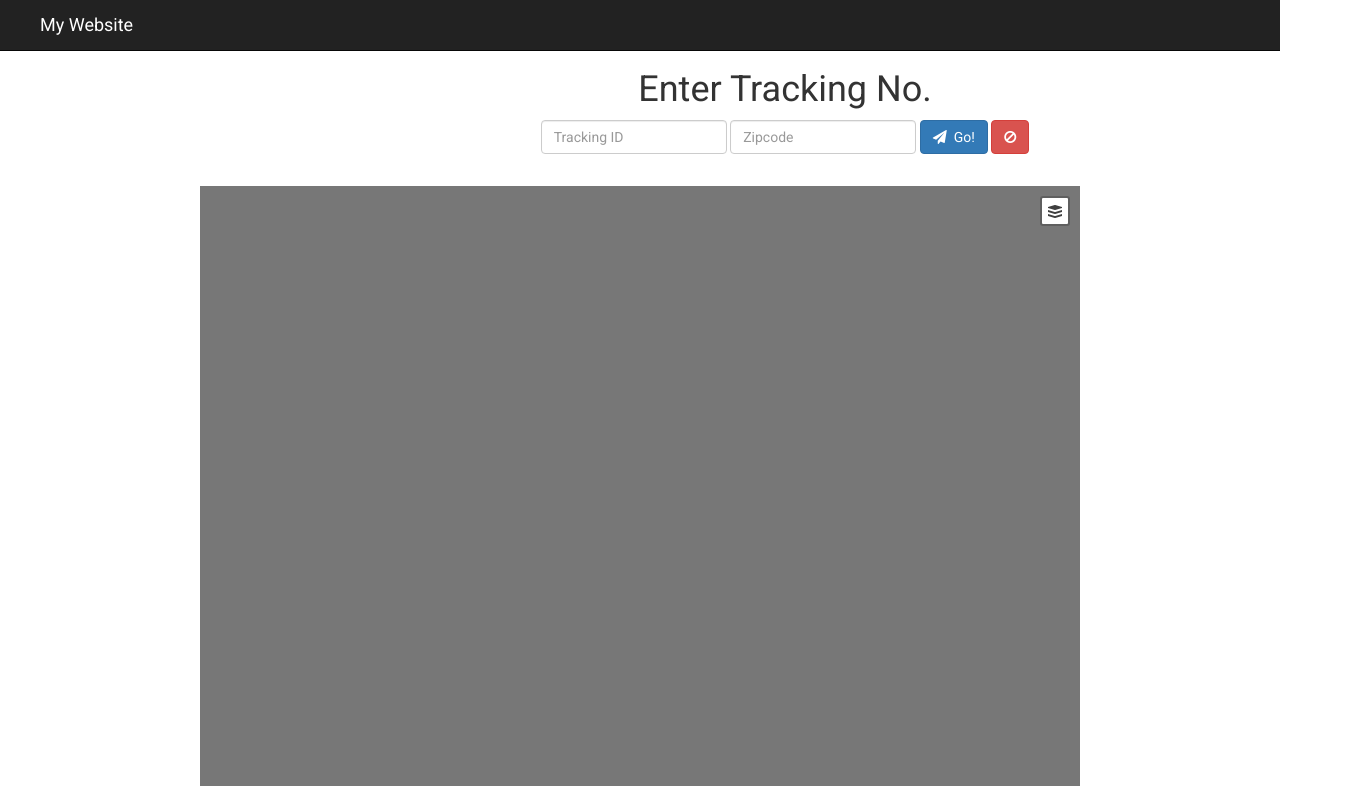
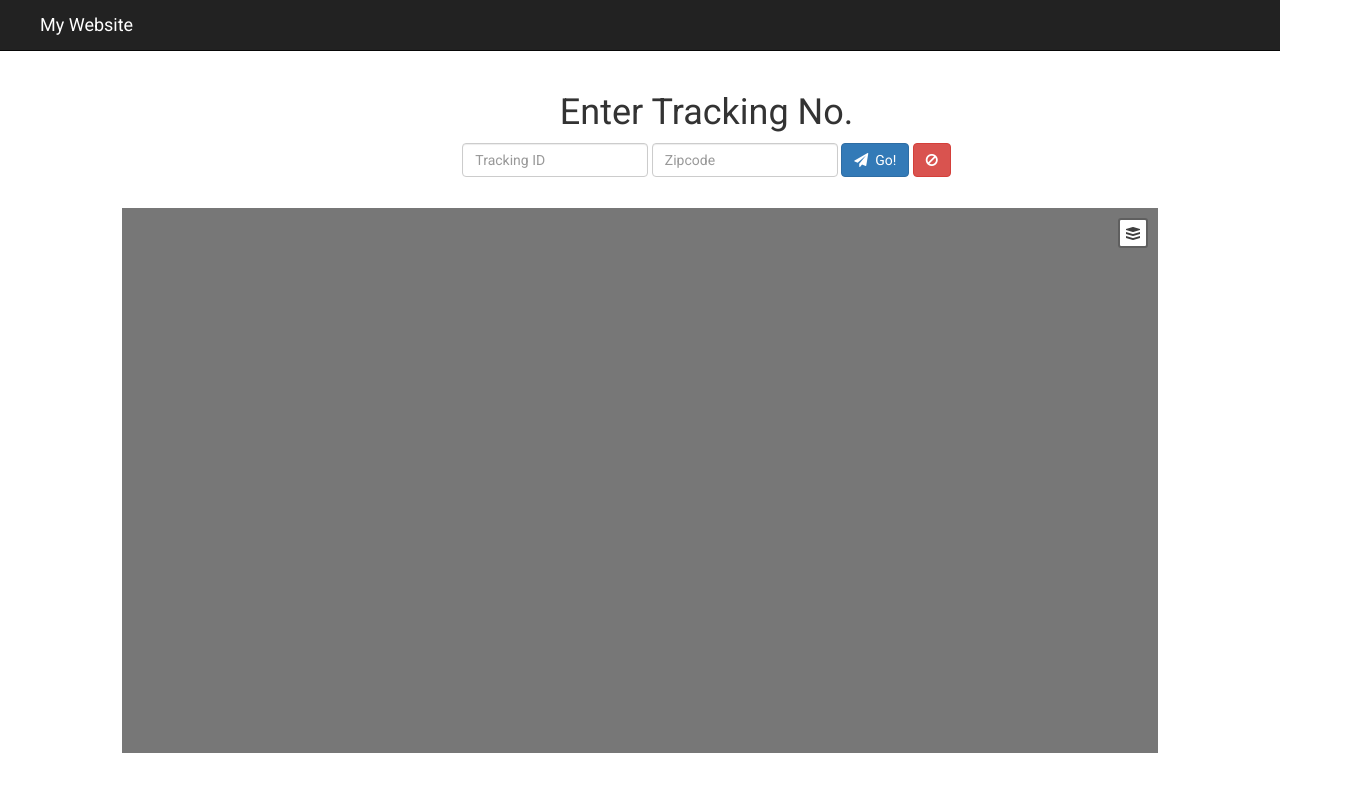
Before and after one commit to remmi11/zip-tracking, a website: page index.html in a window 1280 px wide. Shown: the whole page, 1370 px wide, since content can reach past the window. Drawn offline with Linux system fonts and the light colour scheme; no server answers.

```diff
--- a/css/style.css
+++ b/css/style.css
@@ -1,18 +1,18 @@
 html,
 body {
-    padding-top: 25px;
+    padding-top: 3%;
     height: 100%;
     font-family: 'Roboto', sans-serif;
     color: #333;
-    margin-left: 100px;
-    margin-right: 100px;
+    margin-left: 5%;
+    margin-right: 5%;
 }
 
 #map {
-    margin-top: 32px;
-    margin-bottom: 45px;
+    margin-top: 3%;
+    margin-bottom: 3%;
     width: 100%;
-    height: 600px;
+    height: 75%;
     /* height: 100%; */
     background: #777777;
     /* display: block; */
@@ -30,8 +30,6 @@
 }
 
 .form {
-    /* display: block; */
     margin-left: auto;
     margin-right: auto;
-    /* margin: 50px; */
 }
```
